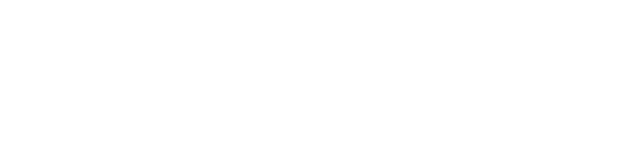
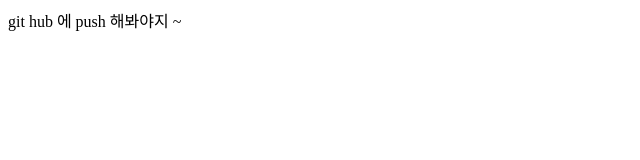
Before and after one commit to sruyn/project2, a plain HTML site: page index.html in a window 1280 px wide. Shown: the whole page, without its empty margins (0-640 px from the left). Drawn offline with Linux system fonts and the light colour scheme.

Commit message:
push용 commit

```diff
--- a/index.html
+++ b/index.html
@@ -6,6 +6,7 @@
     <title>Document</title>
 </head>
 <body>
+    git hub 에 push 해봐야지 ~
 
 </body>
 </html>
```
